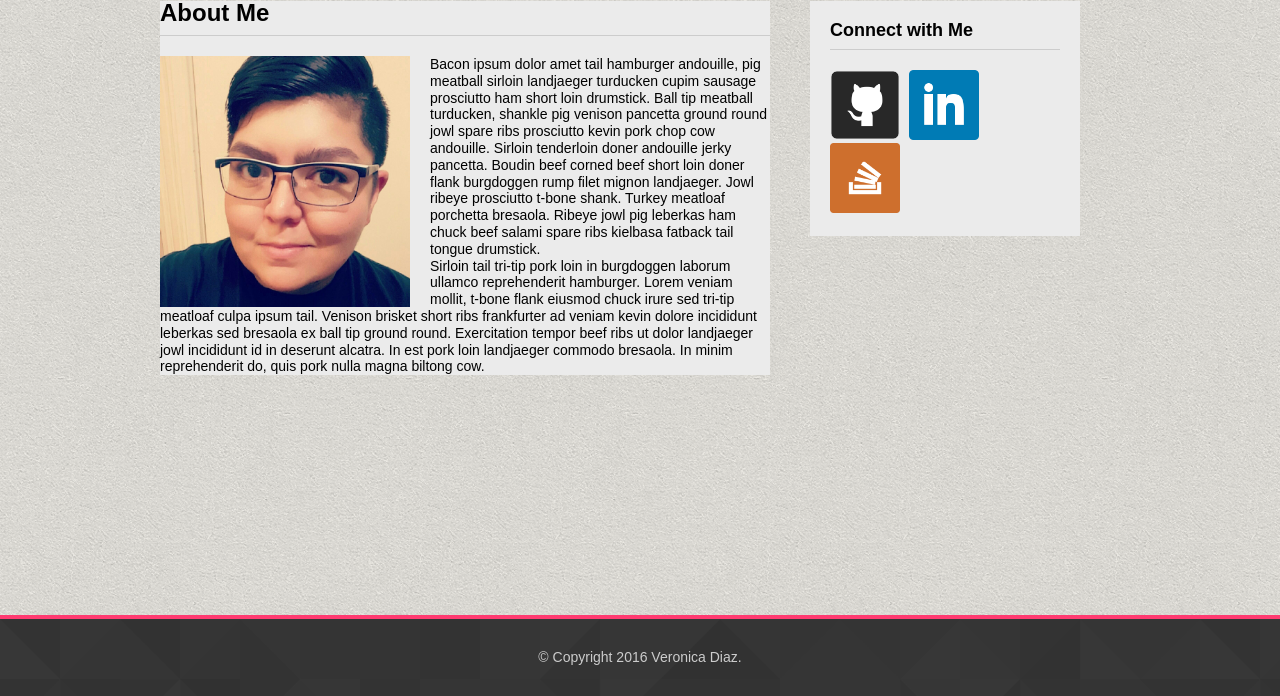
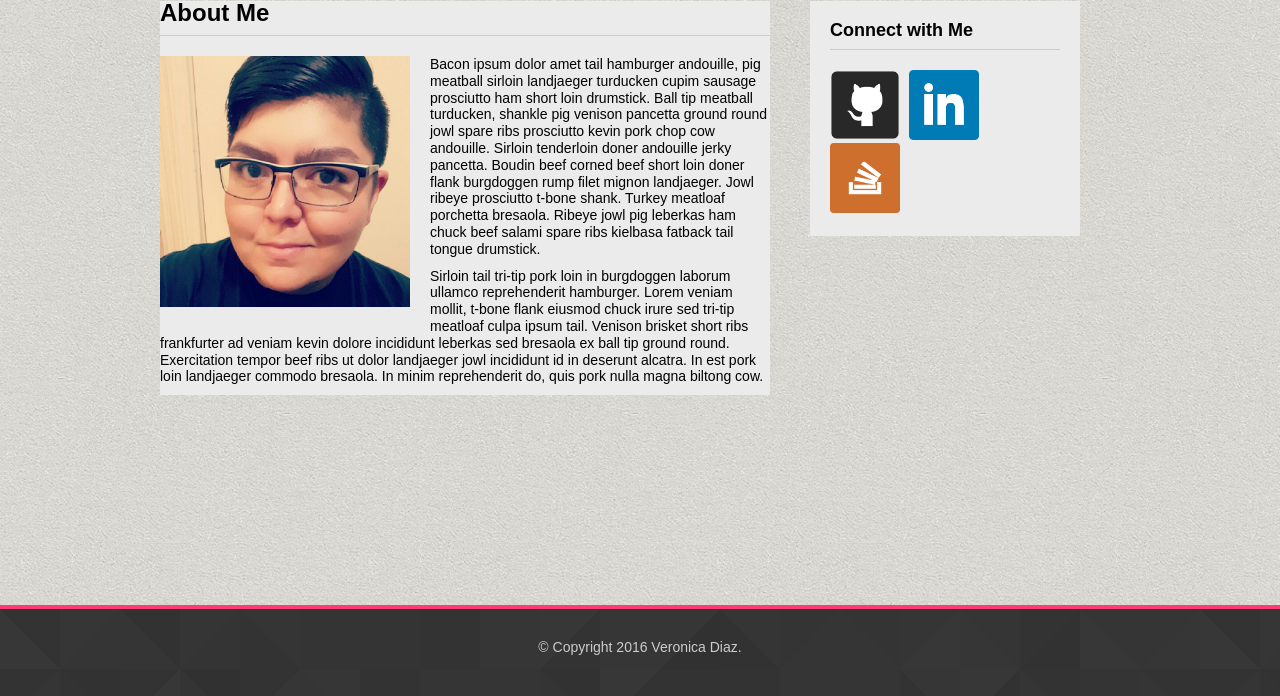
Before and after one commit to v8tx/Basic-Portfolio, a PHP site: page /index.php in a window 1280 px wide. Shown: the part 104-800 px from the top of the page. Run offline with PHP 8.4, Linux system fonts and the light colour scheme; some web fonts are replaced.

Commit message:
adding bs-css

```diff
--- a/assets/css/style.css
+++ b/assets/css/style.css
@@ -99,7 +99,7 @@ h3 {
 	height: auto;
 	display: inline-block;
 	float: left;
-	margin: 0 20px 0 0;
+	margin: 0 20px 20px 0;
 }
 #sidebar {
 	width: 230px;
@@ -116,6 +116,7 @@ h3 {
 p {
 	font-size: 14px;
 	line-height: 120%;
+	padding: 0 0 10px 0;
 }
 .grey {color: #777;}
 .white {color: #fff;}
```
